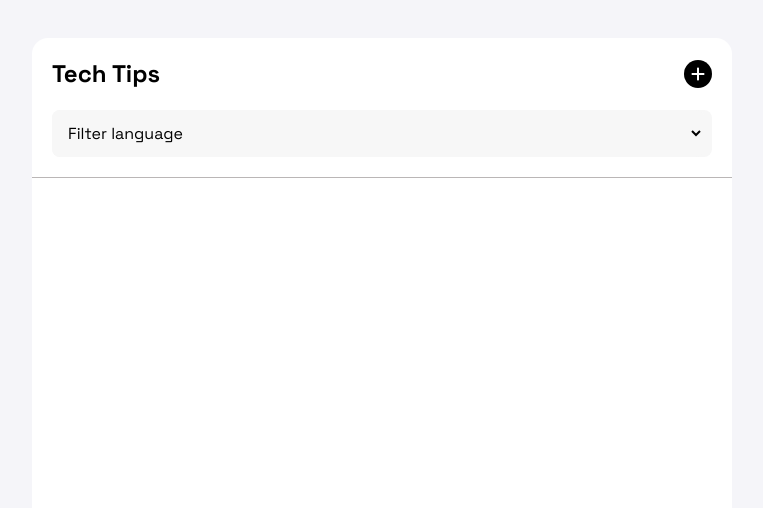
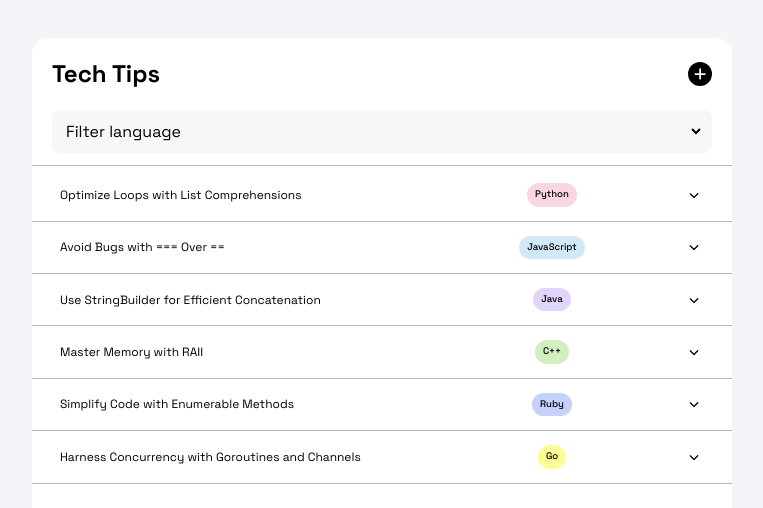
Before and after one commit to accamamuhammad/TipSearchApp, a React (Vite) app: page / in a window 1280 px wide. Shown: the part 112-620 px from the top of the page, without its empty margins (258-1021 px from the left). Built offline with nearby package versions, Linux system fonts and the light colour scheme.

Commit message:
list setup

```diff
--- a/src/App.jsx
+++ b/src/App.jsx
@@ -1,37 +1,51 @@
 import "./App.css";
 import { useState } from "react";
 import Form from "./components/Form";
+import Data from "./data";
 import { FontAwesomeIcon } from "@fortawesome/react-fontawesome";
 import { faPlus } from "@fortawesome/free-solid-svg-icons";
-/**
+import { faChevronDown } from "@fortawesome/free-solid-svg-icons";
 import Label from "./components/label";
-<Label language={"javascript"} />
-*/
 
 function App() {
   const [toggleAddTask, setToggleAddTask] = useState(false);
+  const [toggleDescription, setToggleDescription] = useState(false);
+  const [currentDescription, setCurrentDescription] = useState([]);
 
   const handleAddTip = () => {
     setToggleAddTask(!toggleAddTask);
   };
 
+  const handleToggleDescription = () => {
+    setToggleDescription(false);
+  };
+
+  const openDescription = (description) => {
+    setCurrentDescription([
+      description.title,
+      description.description,
+      description.language,
+    ]);
+    setToggleDescription(true);
+  };
+
   return (
     <main className="w-screen h-screen bg-mainBG flex items-center justify-center">
-      <div className="w-screen md:w-[700px] h-[500px] gap-5 mx-5 md:mx-0 flex-col rounded-2xl bg-white flex items-start justify-start">
-        <div className="w-full px-5 flex gap-3 flex-col">
+      <div className="w-screen md:w-[700px] h-[500px] gap-1 mx-5 md:mx-0 flex-col rounded-2xl bg-white flex items-start justify-start">
+        <div className="w-full px-3 sm:px-5 flex gap-3 flex-col">
           <div className="w-full pt-5 pb-2 flex flex-row items-center justify-between">
-            <h1 className="font-sgBold text-2xl">Tech Tips</h1>
+            <h1 className="font-sgBold text-xl sm:text-2xl">Tech Tips</h1>
             <div
               onClick={handleAddTip}
-              className="w-7 h-7 rounded-full bg-black cursor-pointer flex items-center justify-center"
+              className="w-6 h-6 rounded-full bg-black cursor-pointer flex items-center justify-center"
             >
-              <FontAwesomeIcon icon={faPlus} className="text-white" />
+              <FontAwesomeIcon icon={faPlus} size="sm" className="text-white" />
             </div>
           </div>
-          <div className="pr-2 bg-filterBg rounded-lg">
+          <div className="pr-2 mb-2 bg-filterBg rounded-lg">
             <select
               name="filter-language"
-              className="w-full tex-xs font-sgRegular relative p-3 bg-filterBg rounded-lg"
+              className="w-full tex-xs font-sgRegular relative p-2 sm:p-2.5 bg-filterBg rounded-lg"
             >
               <option value="python">Filter language</option>
               <option value="python">python</option>
@@ -53,6 +67,47 @@ function App() {
         >
           <Form />
         </div>
+        <ul className="w-full">
+          {Data.map((item, index) => (
+            <li
+              key={index}
+              className="border-b-[0.2px] px-4 sm:px-7 border-formStroke py-3.5 flex flex-row items-center justify-between"
+            >
+              <p className="w-[190px] sm:w-[360px] font-sgRegular text-[0.65rem] sm:text-xs">
+                {item.title}
+              </p>
+              <Label language={item.language} />
+              <div
+                onClick={() => openDescription(item)}
+                className="w-5 h-5 flex items-center justify-center"
+              >
+                <FontAwesomeIcon
+                  icon={faChevronDown}
+                  size="2xs"
+                  className="cursor-pointer"
+                />
+              </div>
+            </li>
+          ))}
+        </ul>
+        <div
+          className={
+            toggleDescription
+              ? "w-full sm:w-[500px] p-4 sm:p-5 rounded-lg absolute bg-gray-100 top-1/2 left-1/2 transform -translate-x-1/2 -translate-y-1/2 flex gap-4 flex-col items-center justify-center"
+              : "hidden"
+          }
+        >
+          <p
+            onClick={handleToggleDescription}
+            className={`${`bg-${currentDescription[2]}`} ${"cursor-pointer px-2 py-0 pb-1 rounded-lg text-2xl"}`}
+          >
+            x
+          </p>
+          <h2 className="text-center">{currentDescription[0]}</h2>
+          <p className="text-xs font-sgLight leading-6">
+            {currentDescription[1]}
+          </p>
+        </div>
       </div>
     </main>
   );
--- a/src/components/Label.jsx
+++ b/src/components/Label.jsx
@@ -5,12 +5,12 @@ const Label = (props) => {
   const [language, setLanguage] = useState(props.language);
 
   const languageClasses = {
-    python: "bg-python",
-    javascript: "bg-javascript",
-    java: "bg-java",
-    c: "bg-c",
-    ruby: "bg-ruby",
-    go: "bg-go",
+    Python: "bg-Python",
+    JavaScript: "bg-JavaScript",
+    Java: "bg-Java",
+    "C++": "bg-C++",
+    Ruby: "bg-Ruby",
+    Go: "bg-Go",
   };
 
   useEffect(() => {
@@ -19,7 +19,7 @@ const Label = (props) => {
 
   return (
     <div
-      className={`${languageClasses[language]} rounded-full text-xs font-sgMedium py-1.5 px-3.5 pb-[7px]`}
+      className={`${languageClasses[language]} rounded-full text-[0.55rem] sm:text-[0.6rem] font-sgMedium py-1 px-2 pb-[5px]`}
     >
       {language}
     </div>
--- a/tailwind.config.js
+++ b/tailwind.config.js
@@ -7,12 +7,12 @@ export default {
         mainBG: "#F5F5F9",
         filterBg: "#F7F7F7",
         formStroke: "#BAB6B6",
-        python: "#F8D6E2",
-        javascript: "#D1E9F6",
-        java: "#E1D5FC",
-        c: "#D0F0C0",
-        ruby: "#C5D1FA",
-        go: "#FDFD95",
+        Python: "#F8D6E2",
+        JavaScript: "#D1E9F6",
+        Java: "#E1D5FC",
+        "C++": "#D0F0C0",
+        Ruby: "#C5D1FA",
+        Go: "#FDFD95",
       },
       fontFamily: {
         sgLight: ["SP-light", "mono"],
```
